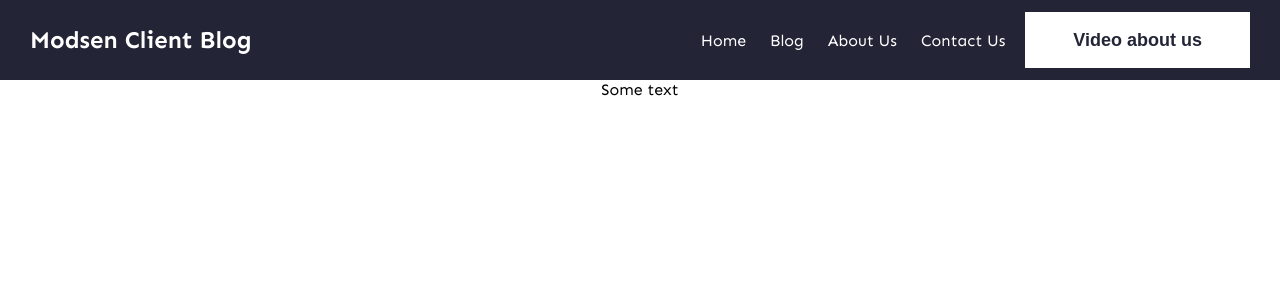
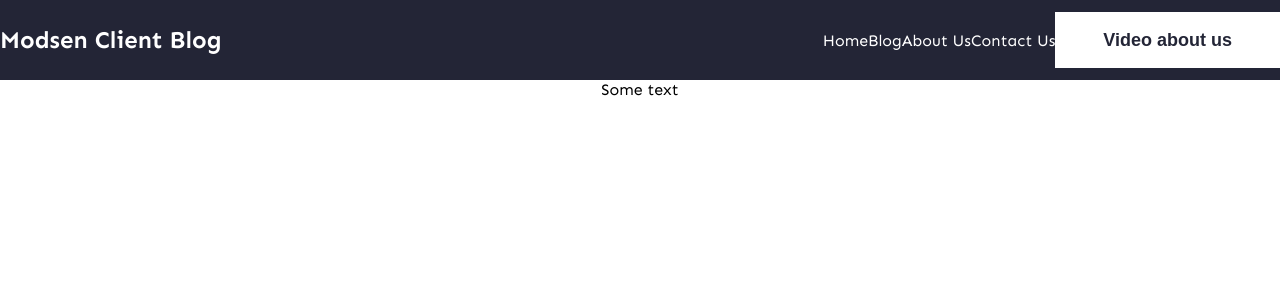
Before and after one commit to xYerMikx/client-blog, a Next.js app: page /en in a window 1280 px wide. Shown: the top 300 px of the page. Built offline with nearby package versions, Linux system fonts and the light colour scheme.

Commit message:
feat: add spacings variables

```diff
--- a/src/components/Header/header.module.scss
+++ b/src/components/Header/header.module.scss
@@ -4,15 +4,15 @@
   justify-content: space-between;
   align-items: center;
   min-height: 80px;
-  padding: 0 30px;
+  padding: 0 $s32;
   color: $white;
   &__links {
     display: flex;
-    gap: 24px;
+    gap: $s24;
     align-items: center;
   }
 }
 .right {
   display: flex;
-  gap: 20px;
+  gap: $s20;
 }
--- a/src/styles/_vars.scss
+++ b/src/styles/_vars.scss
@@ -9,3 +9,11 @@ $lavender: #f4f0f8;
 $lightYellow: #fbf6ea;
 $black: #000000;
 $white: #ffffff;
+$s8: "8px";
+$s16: "16px";
+$s20: "20px";
+$s24: "24px";
+$s32: "32px";
+$s48: "48px";
+$s64: "64px";
+$s128: "128px";
```
